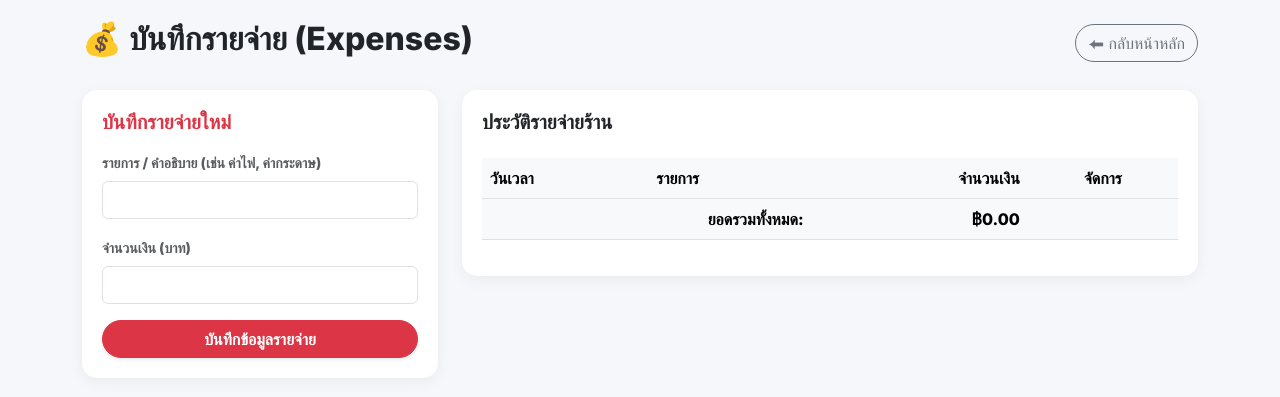
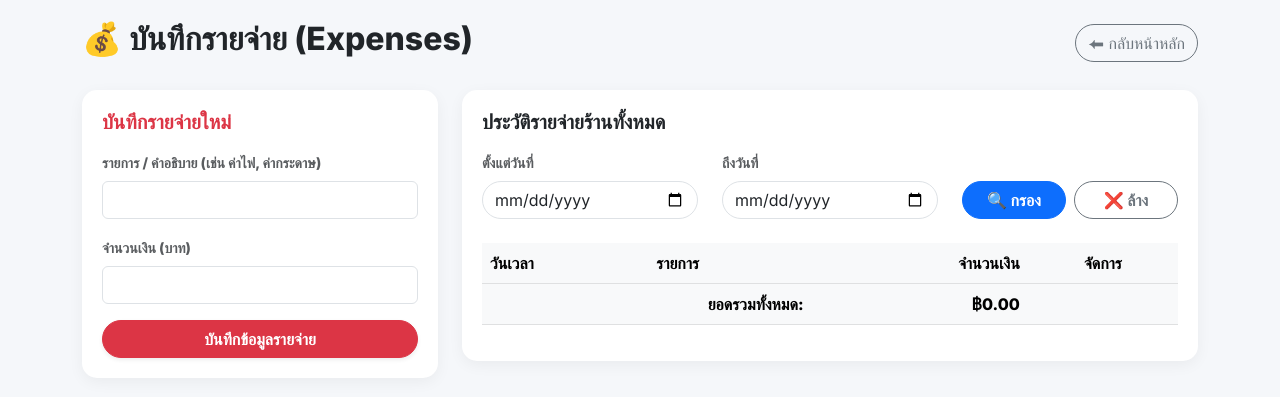
Before and after one commit to aodarmys-ops/pjcopyshop, a Flask app: page /expenses in a window 1280 px wide. Shown: the top 397 px of the page. Run offline with Flask 3, Linux system fonts and the light colour scheme; data that the repository does not hold is empty.

Commit message:
Add date range filter functionality to expenses page

```diff
--- a/app.py
+++ b/app.py
@@ -422,8 +422,21 @@ def update_job_status(job_id):
 # --- Phase 3: Expenses ---
 @app.route('/api/expenses', methods=['GET'])
 def get_expenses():
+    start_date = request.args.get('start_date')
+    end_date = request.args.get('end_date')
+
     conn = get_db_connection()
-    expenses = conn.execute('SELECT * FROM Expenses ORDER BY timestamp DESC').fetchall()
+
+    query = "SELECT * FROM Expenses WHERE 1=1"
+    params = []
+
+    if start_date and end_date:
+        query += " AND timestamp >= ? AND timestamp <= ?"
+        params.extend([f"{start_date} 00:00:00", f"{end_date} 23:59:59"])
+
+    query += " ORDER BY timestamp DESC"
+
+    expenses = conn.execute(query, params).fetchall()
     conn.close()
     return jsonify([dict(ix) for ix in expenses])
 
--- a/templates/expenses.html
+++ b/templates/expenses.html
@@ -39,8 +39,26 @@
 
             <!-- List -->
             <div class="col-md-8">
-                <div class="glass-card">
-                    <h5 class="fw-bold mb-3">ประวัติรายจ่ายร้าน</h5>
+                <div class="glass-card mb-4">
+                    <div class="d-flex justify-content-between align-items-center mb-3">
+                        <h5 class="fw-bold m-0" id="expensesTableTitle">ประวัติรายจ่ายร้าน</h5>
+                    </div>
+                    <!-- Filter -->
+                    <div class="row align-items-end mb-3">
+                        <div class="col-md-4 mb-2 mb-md-0">
+                            <label class="form-label text-muted small fw-bold">ตั้งแต่วันที่</label>
+                            <input type="date" id="startDate" class="form-control rounded-pill">
+                        </div>
+                        <div class="col-md-4 mb-2 mb-md-0">
+                            <label class="form-label text-muted small fw-bold">ถึงวันที่</label>
+                            <input type="date" id="endDate" class="form-control rounded-pill">
+                        </div>
+                        <div class="col-md-4 d-flex gap-2">
+                            <button class="btn btn-primary w-100 rounded-pill fw-bold" onclick="fetchExpenses()">🔍 กรอง</button>
+                            <button class="btn btn-outline-secondary w-100 rounded-pill fw-bold" onclick="clearFilter()">❌ ล้าง</button>
+                        </div>
+                    </div>
+
                     <div class="table-responsive">
                         <table class="table table-hover align-middle mt-2">
                             <thead class="table-light">
@@ -70,7 +88,18 @@
 
     <script>
         async function fetchExpenses() {
-            const res = await fetch('/api/expenses');
+            const startDate = document.getElementById('startDate').value;
+            const endDate = document.getElementById('endDate').value;
+
+            let url = '/api/expenses';
+            if (startDate && endDate) {
+                url += `?start_date=${startDate}&end_date=${endDate}`;
+                document.getElementById('expensesTableTitle').innerText = `ประวัติรายจ่าย (${startDate} ถึง ${endDate})`;
+            } else {
+                document.getElementById('expensesTableTitle').innerText = `ประวัติรายจ่ายร้านทั้งหมด`;
+            }
+
+            const res = await fetch(url);
             const data = await res.json();
             const tbody = document.getElementById('expenseTable');
             tbody.innerHTML = '';
@@ -117,6 +146,12 @@
             fetchExpenses();
         });
 
+        function clearFilter() {
+            document.getElementById('startDate').value = '';
+            document.getElementById('endDate').value = '';
+            fetchExpenses();
+        }
+
         // Init
         fetchExpenses();
     </script>
```
